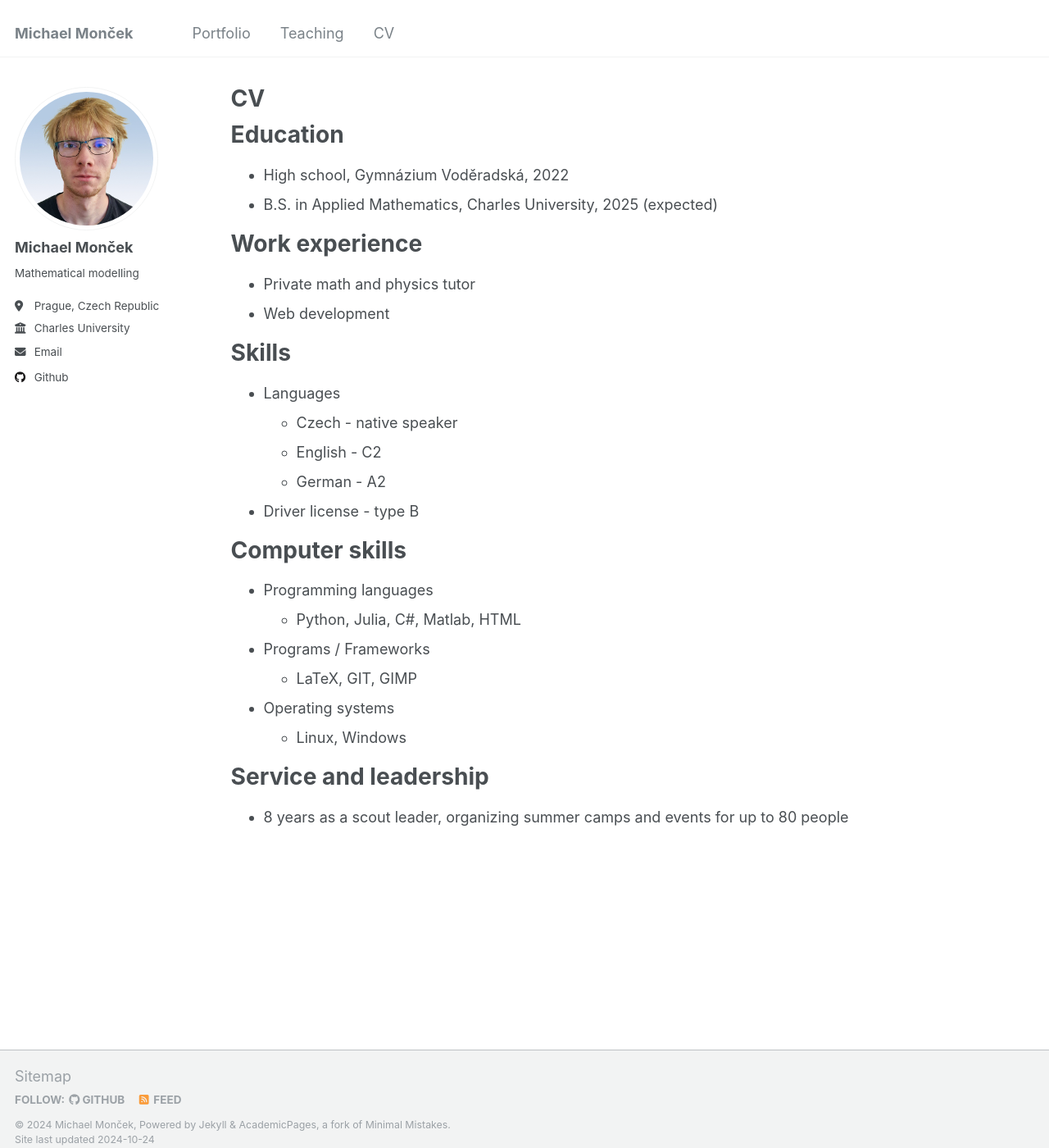
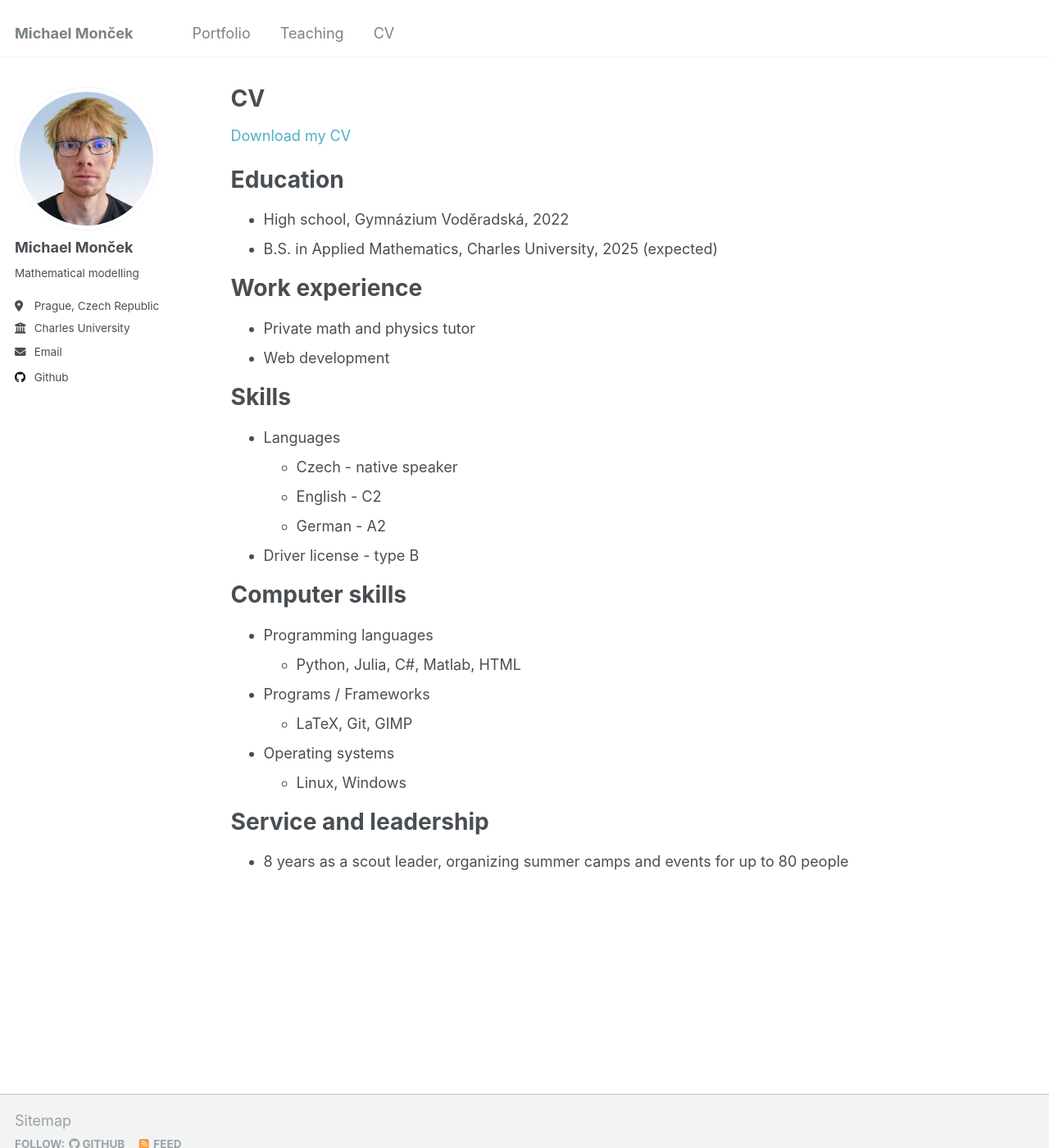
Before and after one commit to MichaelMoncek/MichaelMoncek.github.io, a Jekyll site: the page built from _pages/cv.md, in a window 1280 px wide and 1400 px high. Shown: the whole window at 82% size. Built offline with Jekyll 4.4.1, drawn with Linux system fonts in a browser that asks for light colours.

Commit message:
added link to bio

```diff
--- a/_pages/cv.md
+++ b/_pages/cv.md
@@ -6,6 +6,7 @@ author_profile: true
 redirect_from:
   - /resume
 ---
+<a href="Michael_Monček_CV.pdf" target="_blank">Download my CV</a>
 
 {% include base_path %}
 
@@ -32,7 +33,7 @@ Computer skills
 * Programming languages
   * Python, Julia, C#, Matlab, HTML
 * Programs / Frameworks
-  * LaTeX, GIT, GIMP
+  * LaTeX, Git, GIMP
 * Operating systems
   * Linux, Windows
 
```
Also changed, not shown: 1 other file.
